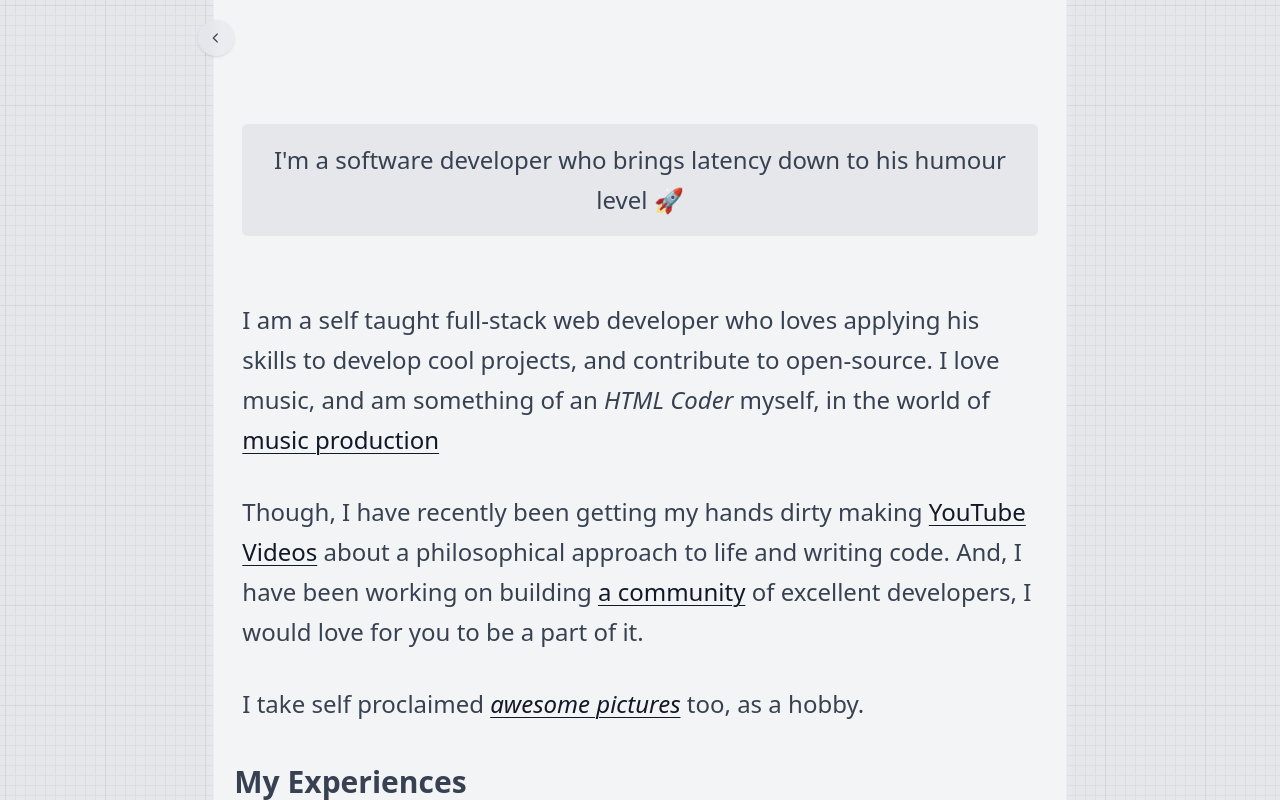
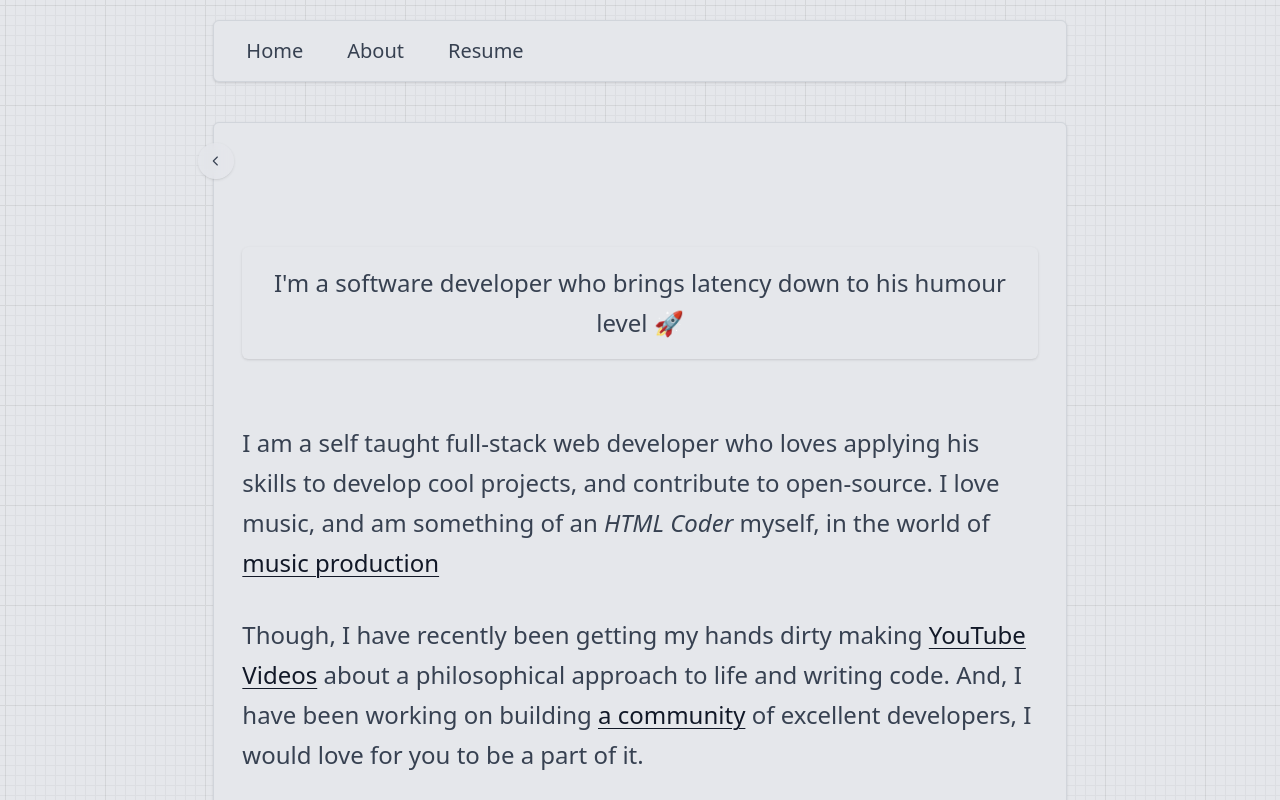
Before and after one commit to rosekamallove/rosekamal.love, a Next.js app: page /about in a window 1280 px wide. Shown: the top 800 px of the page. Built offline with nearby package versions, Linux system fonts and the light colour scheme; no server answers; a small style sheet from the web is missing.

Commit message:
ui update: islands

```diff
--- a/components/blog-list-item.tsx
+++ b/components/blog-list-item.tsx
@@ -14,7 +14,7 @@ export const BlogListItem = ({
   };
 }) => (
   <Link key={post.id} href={`/blog/${post.id}`}>
-    <li className="cursor-pointer border-b-[1px] border-gray-300/40 px-2 py-5 transition-all hover:bg-gray-200/50 active:scale-[.99] dark:border-gray-900/60 dark:hover:bg-gray-900/50">
+    <li className="cursor-pointer rounded-md border-b-[1px] border-gray-300/40 px-2 py-5 transition-all hover:bg-gray-200/50 active:scale-[.99] dark:border-gray-900/60 dark:hover:bg-neutral-900/50">
       <p className="text-2xl font-bold md:text-3xl">{post.title}</p>
       <div className="text-base font-normal md:text-base">
         <Date dateString={post.date} /> •{" "}
--- a/components/layout.tsx
+++ b/components/layout.tsx
@@ -5,14 +5,18 @@ import { RxCaretLeft } from "react-icons/rx";
 export default function Layout({
   children,
   home,
+  blog,
   title,
 }: {
   children: React.ReactNode;
   home?: boolean;
+  blog?: boolean;
   title?: string;
 }) {
   return (
-    <div className="relative mx-auto w-full border-x border-x-gray-300/30 bg-gray-100 my-0 min-h-full p-5 text-[#374151] dark:border-x-gray-800/40 dark:bg-black dark:text-[#D1D5DA] sm:w-11/12 md:w-10/12 md:px-5 lg:w-8/12">
+    <div className="text-[#374151] dark:text-[#D1D5DA]">
+      {!blog && <Navbar />}
+      <div className="relative mx-auto my-0 min-h-full w-full rounded-md border border-gray-300 bg-gray-200 p-5 shadow dark:border-neutral-900 dark:bg-black dark:shadow-black/60  sm:w-11/12 md:w-10/12 md:px-5 lg:w-8/12">
         <Head>
           <title>{title ?? "Rose Kamal Love"}</title>
           <meta property="og:title" content={title ?? "Rose Kamal Love"} />
@@ -30,19 +34,21 @@ export default function Layout({
           <meta name="og:title" content="Rose Kamal Love" />
           <meta property="og:type" content="website" />
         </Head>
-      <header className="mt-10 flex justify-center">{home ? <></> : ""}</header>
+        <header className="mt-10 flex justify-center">
+          {home ? <></> : ""}
+        </header>
         <main>{children}</main>
 
         {!home && (
           <div>
             <Link href="/">
-            <p className="absolute left-0 top-3 ml-3 flex cursor-pointer items-center rounded-full bg-gray-200/60 p-2 shadow backdrop-blur-sm transition-all hover:scale-105 hover:bg-gray-200/100 hover:text-black focus:scale-100 dark:bg-gray-900/70 dark:hover:bg-gray-900/100 dark:hover:text-white md:top-5 md:-ml-4">
+              <p className="absolute left-0 top-3 ml-3 flex cursor-pointer items-center rounded-full bg-gray-200/60 p-2 shadow backdrop-blur-sm transition-all hover:scale-105 hover:bg-gray-200/100 hover:text-black focus:scale-100 dark:bg-neutral-900/70 dark:hover:bg-neutral-900/100 dark:hover:text-white md:top-5 md:-ml-4">
                 <RxCaretLeft />
               </p>
             </Link>
           </div>
         )}
-
+      </div>
       <Footer />
     </div>
   );
@@ -50,8 +56,32 @@ export default function Layout({
 
 export function Footer() {
   return (
-    <div className="mt-20 border-t border-t-gray-300 px-5 py-3 dark:border-t-gray-900">
+    <div className="mx-auto my-0 mt-10 rounded-md border border-gray-300 bg-gray-200 px-5 py-3 shadow dark:border-neutral-900 dark:bg-black dark:shadow-black/60 sm:w-11/12 md:w-10/12 md:px-5 lg:w-8/12">
       <ConnectionSection />
+    </div>
+  );
+}
+
+export function Navbar() {
+  return (
+    <div className="mx-auto my-0 mt-5 mb-10 rounded-md border border-gray-300 bg-gray-200 px-5 py-3 shadow dark:border-neutral-900 dark:bg-black dark:shadow-black/60 sm:w-11/12 md:w-10/12 md:px-5 lg:w-8/12">
+      <div className="flex gap-5">
+        <Link href="/">
+          <p className="cursor-pointer rounded-md px-3 transition-all hover:bg-gray-200/50 active:scale-[.99] dark:border-neutral-800/60 dark:hover:bg-neutral-900/50">
+            Home
+          </p>
+        </Link>
+        <Link href="/about">
+          <p className="cursor-pointer rounded-md px-3 transition-all hover:bg-gray-200/50 active:scale-[.99] dark:border-neutral-800/60 dark:hover:bg-neutral-900/50">
+            About
+          </p>
+        </Link>
+        <Link href="/resume">
+          <p className="cursor-pointer rounded-md px-3 transition-all hover:bg-gray-200/50 active:scale-[.99] dark:border-neutral-800/60 dark:hover:bg-neutral-900/50">
+            Resume
+          </p>
+        </Link>
+      </div>
     </div>
   );
 }
--- a/pages/about.tsx
+++ b/pages/about.tsx
@@ -14,7 +14,7 @@ export const Intro = () => (
   <div className="mx-2">
     <div className="prose mx-auto my-8 prose-a:decoration-1 prose-a:underline-offset-4 hover:prose-a:decoration-2 dark:prose-invert lg:prose-xl xl:prose-2xl">
       <div className="flex items-center justify-center">
-        <p className="rounded-md bg-gray-200 px-4 py-4 text-center dark:bg-gray-900/60">
+        <p className="rounded-md shadow bg-gray-200 px-4 py-4 text-center dark:bg-neutral-900/60">
           I&apos;m a software developer who brings latency down to his humour
           level 🚀
         </p>
@@ -49,13 +49,13 @@ export const Links = () => <div />;
 
 export const Timeline = () => {
   return (
-    <ol className="prose mx-auto relative border-l border-gray-300 dark:border-gray-900 dark:prose-invert lg:prose-lg">
+    <ol className="prose mx-auto relative border-l border-gray-300 dark:border-neutral-900 dark:prose-invert lg:prose-lg">
       {Experiences.map((experience) => (
         <li key={experience.name} className="mb-10 ml-6">
-          <span className="absolute -left-2 mt-3 flex h-4 w-4 items-center justify-center rounded-full bg-gray-300 ring-8 ring-gray-100 dark:bg-gray-900 dark:ring-black">
+          <span className="absolute -left-2 mt-3 flex h-4 w-4 items-center justify-center rounded-full bg-gray-300 ring-8 ring-gray-100 dark:bg-neutral-900 dark:ring-black">
             <svg
               aria-hidden="true"
-              className="h-2 w-2 text-gray-300 dark:text-gray-900"
+              className="h-2 w-2 text-gray-300 dark:text-neutral-900"
               fill="currentColor"
               viewBox="0 0 20 20"
               xmlns="http://www.w3.org/2000/svg"
@@ -63,10 +63,10 @@ export const Timeline = () => {
               <path fillRule="evenodd" clipRule="evenodd"></path>
             </svg>
           </span>
-          <h3 className="mb-1 flex items-center text-gray-900 dark:text-white">
+          <h3 className="mb-1 flex items-center text-neutral-900 dark:text-white">
             {experience.name}
             {experience.current && (
-              <span className="mr-2 ml-3 hidden md:block rounded bg-gray-300 px-2.5 py-0.5 text-xs font-medium text-gray-800 dark:bg-gray-900 dark:text-gray-500">
+              <span className="mr-2 ml-3 hidden md:block rounded bg-gray-300 px-2.5 py-0.5 text-xs font-medium text-gray-800 dark:bg-neutral-900 dark:text-gray-500">
                 Currently Working
               </span>
             )}
--- a/pages/blog/[id].tsx
+++ b/pages/blog/[id].tsx
@@ -34,7 +34,7 @@ export default function Post({
   // }, []);
 
   return (
-    <Layout home>
+    <Layout home blog>
       <Head>
         <title>{postData.title}</title>
         <meta name="description" content={postData.description}></meta>
@@ -49,7 +49,7 @@ export default function Post({
       </Head>
 
       {/* <ReadingProgress /> */}
-      <article className="prose prose-lg relative mx-auto overflow-hidden transition-all prose-a:decoration-1 prose-a:underline-offset-4 hover:prose-a:decoration-2 prose-blockquote:border-l-gray-300 dark:prose-invert dark:prose-blockquote:border-l-gray-800 dark:prose-pre:bg-gray-900 md:prose-xl xl:prose-2xl">
+      <article className="prose prose-lg relative mx-auto overflow-hidden transition-all dark:prose-invert md:prose-xl xl:prose-2xl prose-a:decoration-1 prose-a:underline-offset-4 hover:prose-a:decoration-2 prose-blockquote:border-l-gray-300 dark:prose-blockquote:border-l-gray-800 dark:prose-pre:bg-gray-900">
         <SVGBackground />
         <div className="flex min-h-[80vh] flex-col justify-around md:min-h-screen">
           <div>
@@ -75,7 +75,7 @@ export default function Post({
           </div>
 
           <div className="mb-5 flex items-center gap-5">
-            <div className="flex items-center">
+            <div className="relative z-10 items-center">
               <Image
                 priority
                 src="/images/profile.jpg"
@@ -85,7 +85,7 @@ export default function Post({
                 alt={"rosekamallove"}
               />
             </div>
-            <Link href="/about">
+            <Link className="relative z-10 no-underline" href="/about">
               <p className="z-10 flex cursor-pointer flex-col text-base font-bold leading-5 md:text-3xl md:leading-8">
                 <span className="text-xs font-light md:text-sm">
                   Written By
```
Also changed, not shown: 2 other files (tests, documents, lock files or other folders). Lines whose indentation alone changed are shown as unchanged.
